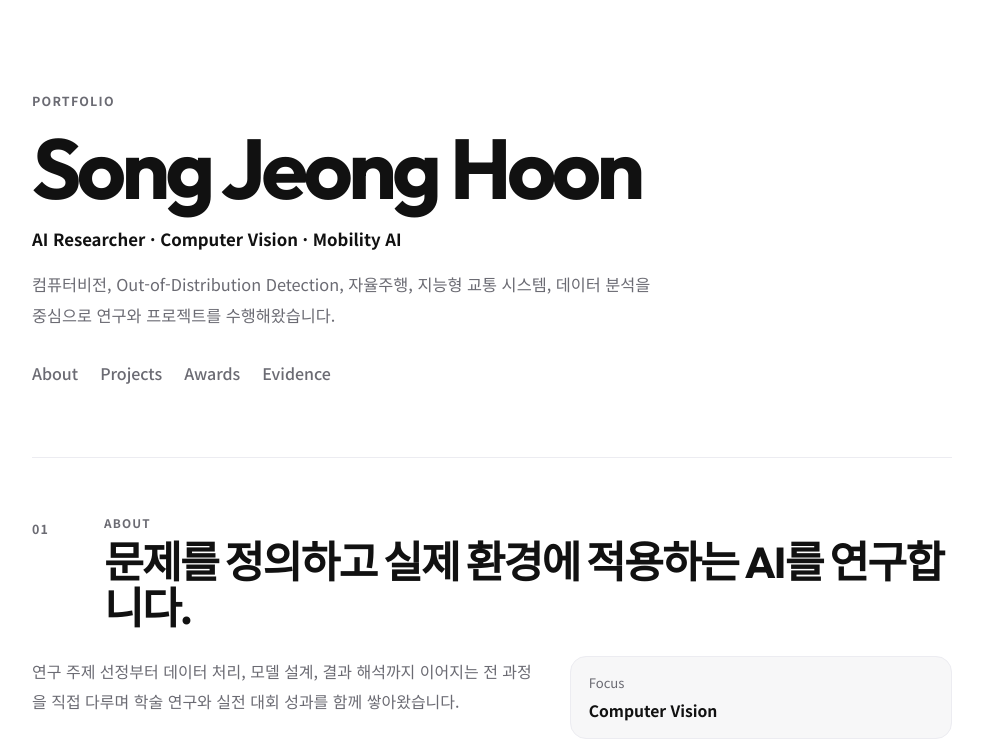
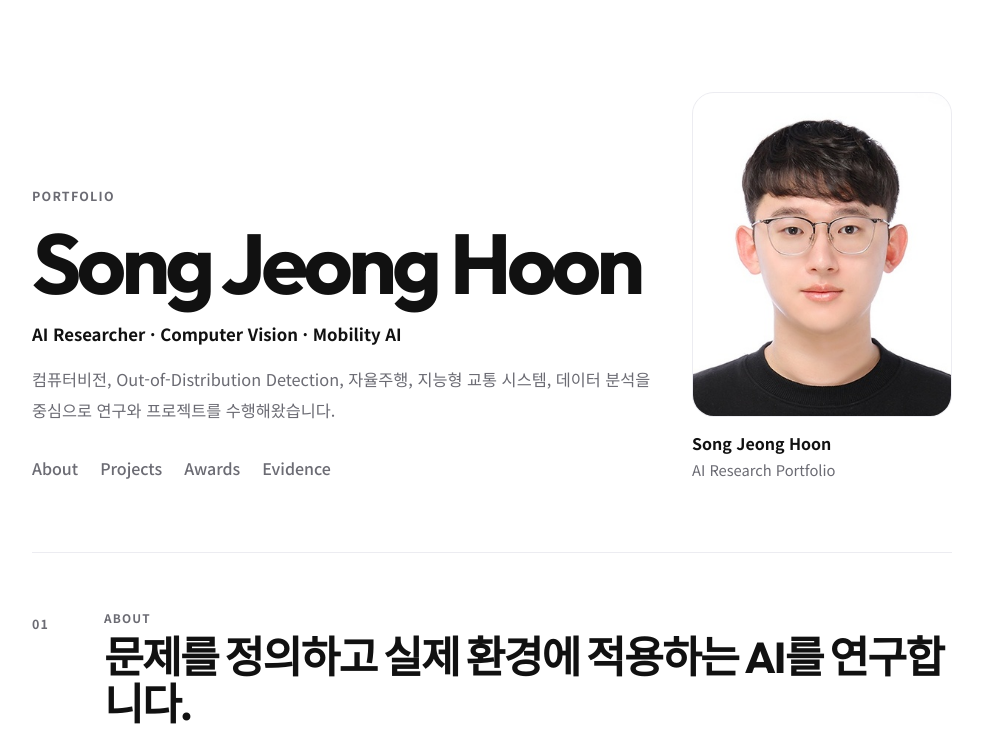
Before and after one commit to hon121215/portfolio, a plain HTML site: page index.html in a window 1280 px wide. Shown: the top 748 px of the page, without its empty margins (148-1131 px from the left). Drawn offline with Linux system fonts and the light colour scheme.

Commit message:
Add profile photo to hero section

```diff
--- a/index.html
+++ b/index.html
@@ -14,6 +14,8 @@
   <div class="site">
     <header class="hero">
       <div class="hero-inner">
+        <div class="hero-grid">
+          <div class="hero-copy">
             <p class="hero-label">Portfolio</p>
             <h1>Song Jeong Hoon</h1>
             <p class="hero-role">AI Researcher · Computer Vision · Mobility AI</p>
@@ -27,6 +29,16 @@
               <a href="#awards">Awards</a>
               <a href="#evidence">Evidence</a>
             </nav>
+          </div>
+
+          <aside class="profile-card">
+            <img class="profile-image" src="./증명사진.jpg" alt="Song Jeong Hoon profile photo">
+            <div class="profile-info">
+              <strong>Song Jeong Hoon</strong>
+              <span>AI Research Portfolio</span>
+            </div>
+          </aside>
+        </div>
       </div>
     </header>
 
--- a/styles.css
+++ b/styles.css
@@ -41,6 +41,17 @@ a {
 }
 
 .hero-inner {
+  max-width: 100%;
+}
+
+.hero-grid {
+  display: grid;
+  grid-template-columns: minmax(0, 1fr) 260px;
+  gap: 32px;
+  align-items: end;
+}
+
+.hero-copy {
   max-width: 720px;
 }
 
@@ -79,6 +90,36 @@ h1 {
   color: var(--muted);
   font-size: 1.02rem;
   line-height: 1.9;
+}
+
+.profile-card {
+  display: grid;
+  gap: 14px;
+  justify-items: start;
+}
+
+.profile-image {
+  width: 100%;
+  aspect-ratio: 4 / 5;
+  object-fit: cover;
+  object-position: center top;
+  border-radius: 22px;
+  border: 1px solid var(--line);
+  background: var(--surface-soft);
+}
+
+.profile-info {
+  display: grid;
+  gap: 4px;
+}
+
+.profile-info strong {
+  font-size: 1rem;
+}
+
+.profile-info span {
+  color: var(--muted);
+  font-size: 0.92rem;
 }
 
 .hero-nav {
@@ -286,9 +327,14 @@ h3 {
   }
 
   .section-head,
+  .hero-grid,
   .about-grid,
   .timeline-item {
     grid-template-columns: 1fr;
+  }
+
+  .profile-card {
+    max-width: 280px;
   }
 
   .section-head {
```
Also changed, not shown: 증명사진.jpg (added). Lines whose indentation alone changed are shown as unchanged.
